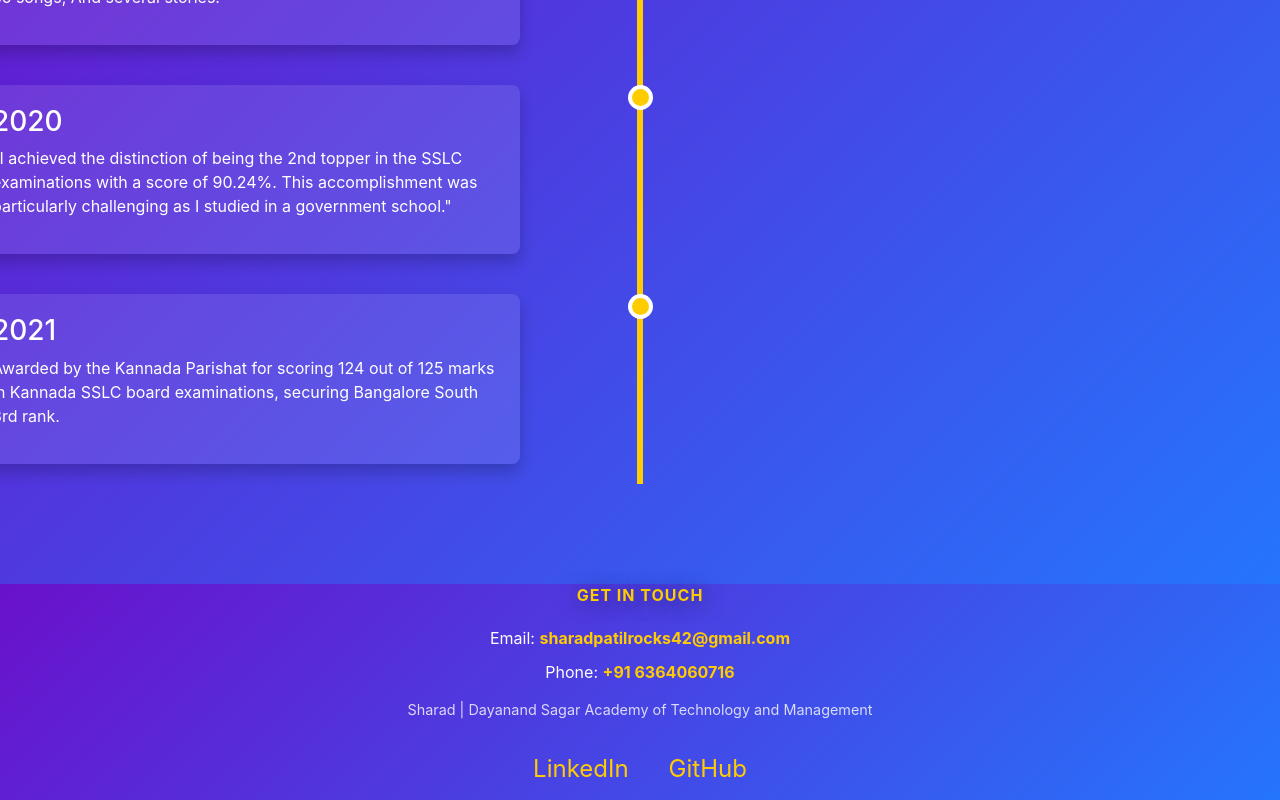
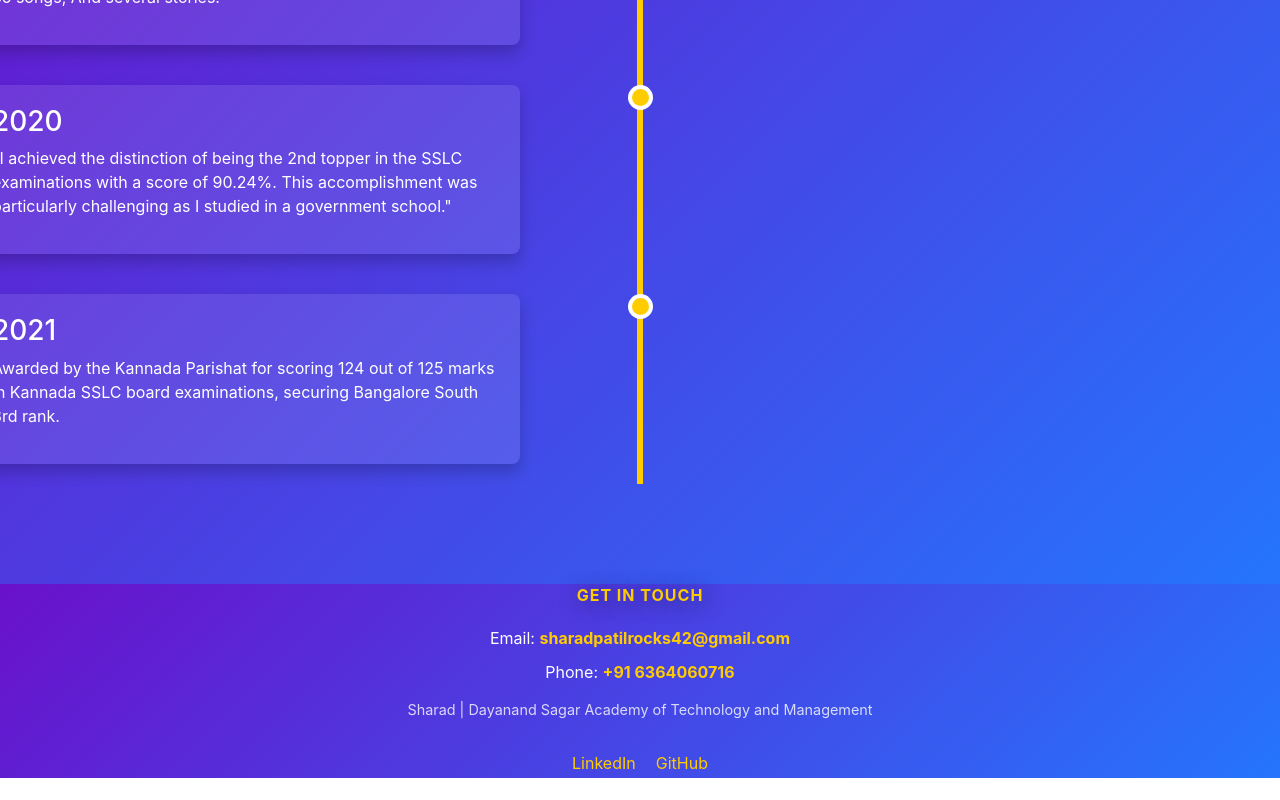
Before and after one commit to sharad641/my-portfolio, a React (Create React App) app: page / in a window 1280 px wide. Shown: the part 5843-6643 px from the top of the page. After the commit the page ends 6621 px from the top, so only its background shows below. Built offline with nearby package versions, Linux system fonts and the light colour scheme; the HTML template or start-up script is replaced by a standard one.

Commit message:
Update Contact.css

```diff
--- a/src/components/Contact.css
+++ b/src/components/Contact.css
@@ -40,8 +40,7 @@
 }
 
 .social-links {
-    margin-top: 5px;
-    display: flex;
+    margin-top: 15px;
 }
 
 .social-link {
@@ -49,8 +48,6 @@
     color: #ffcc00; /* Bright accent color */
     text-decoration: none;
     transition: color 0.3s ease;
-    font-size: 1.5rem;
-    padding:10px;
 }
 
 .social-link:hover {
```
